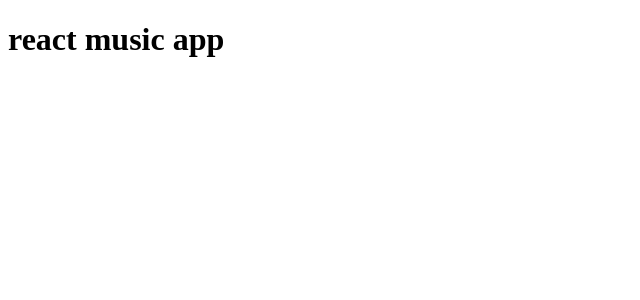
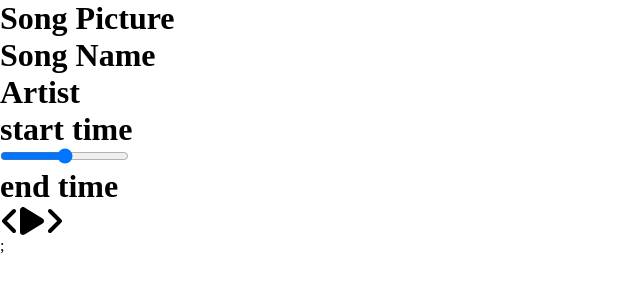
Before and after one commit to ahmed-khaled18/react-music-player, a React (Create React App) app: page / in a window 1280 px wide. Shown: the top 300 px of the page, without its empty margins (0-640 px from the left). Built offline with nearby package versions, Linux system fonts and the light colour scheme.

Commit message:
adding initial components

```diff
--- a/package.json
+++ b/package.json
@@ -3,6 +3,9 @@
   "version": "0.1.0",
   "private": true,
   "dependencies": {
+    "@fortawesome/fontawesome-svg-core": "^6.5.1",
+    "@fortawesome/free-solid-svg-icons": "^6.5.1",
+    "@fortawesome/react-fontawesome": "^0.2.0",
     "@testing-library/jest-dom": "^5.17.0",
     "@testing-library/react": "^13.4.0",
     "@testing-library/user-event": "^13.5.0",
--- a/src/App.js
+++ b/src/App.js
@@ -1,7 +1,11 @@
+import "./styles/app.scss";
+import Player from "./components/Player";
+import Song from "./components/Song";
 function App() {
   return (
-    <div className="App">
-      <h1> react music app</h1>
+    <div className="app">
+      <Song />
+      <Player />;
     </div>
   );
 }
--- /dev/null
+++ b/src/components/Player.js
@@ -0,0 +1,22 @@
+import React from "react";
+import { FontAwesomeIcon } from "@fortawesome/react-fontawesome";
+import { faPlay, faAngleLeft, faAngleRight } from "@fortawesome/free-solid-svg-icons";
+
+const Player = () => {
+  return (
+    <div className="player-controller-container">
+      <div className="time-controller">
+        <h1>start time</h1>
+        <input type="range" />
+        <h1>end time</h1>
+      </div>
+      <div className="control-buttons-container">
+        <FontAwesomeIcon icon={faAngleLeft} size="2x" />
+        <FontAwesomeIcon icon={faPlay} size="2x" />
+        <FontAwesomeIcon icon={faAngleRight} size="2x" />
+      </div>
+    </div>
+  );
+};
+
+export default Player;
--- /dev/null
+++ b/src/components/Song.js
@@ -0,0 +1,13 @@
+import React from "react";
+
+const Song = () => {
+  return (
+    <div className="song-container">
+      <h1>Song Picture</h1>
+      <h1>Song Name</h1>
+      <h1>Artist</h1>
+    </div>
+  );
+};
+
+export default Song;
--- a/src/styles/app.scss
+++ b/src/styles/app.scss
@@ -3,3 +3,7 @@
   padding: 0;
   box-sizing: border-box;
 }
+
+.App {
+  color: red;
+}
```
Also changed, not shown: 1 other file (tests, documents, lock files or other folders).
